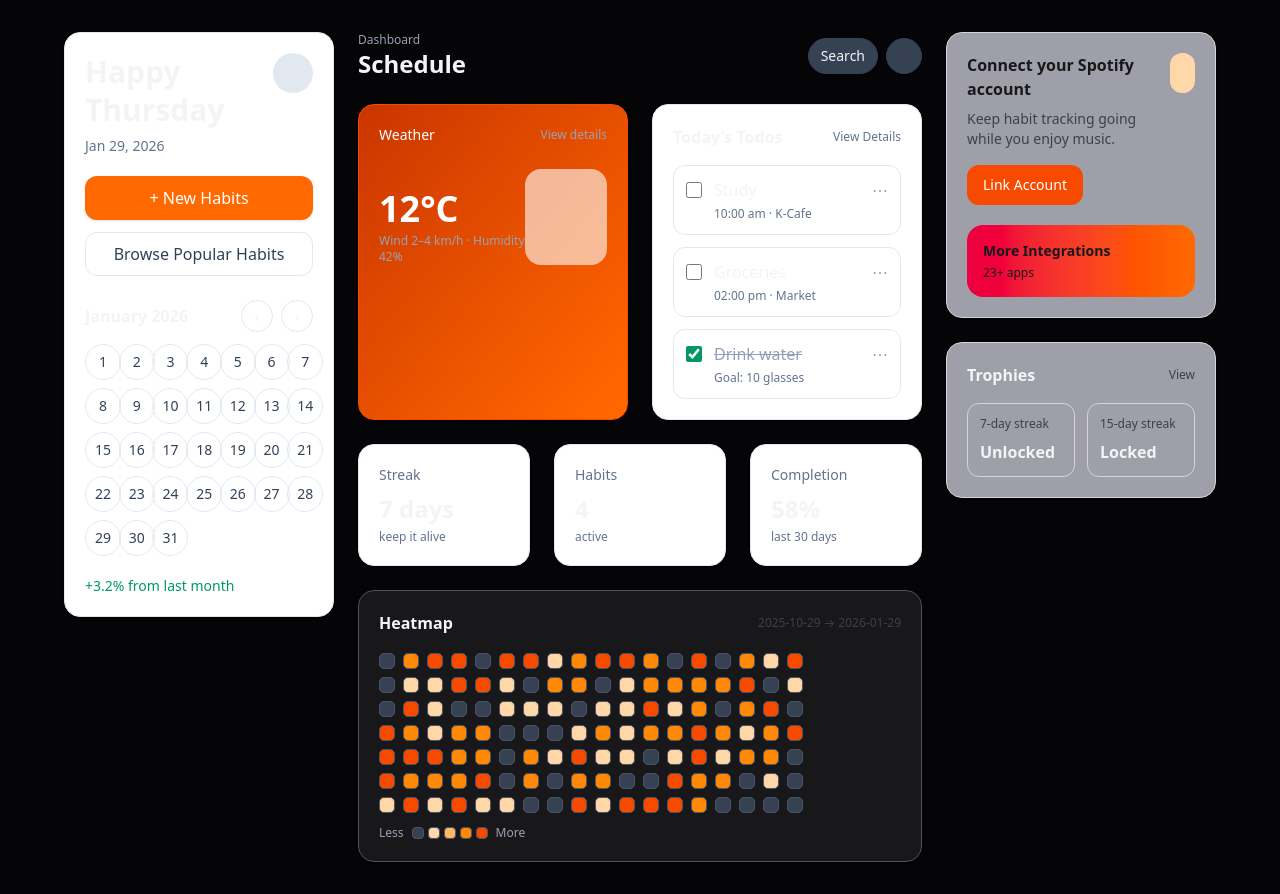
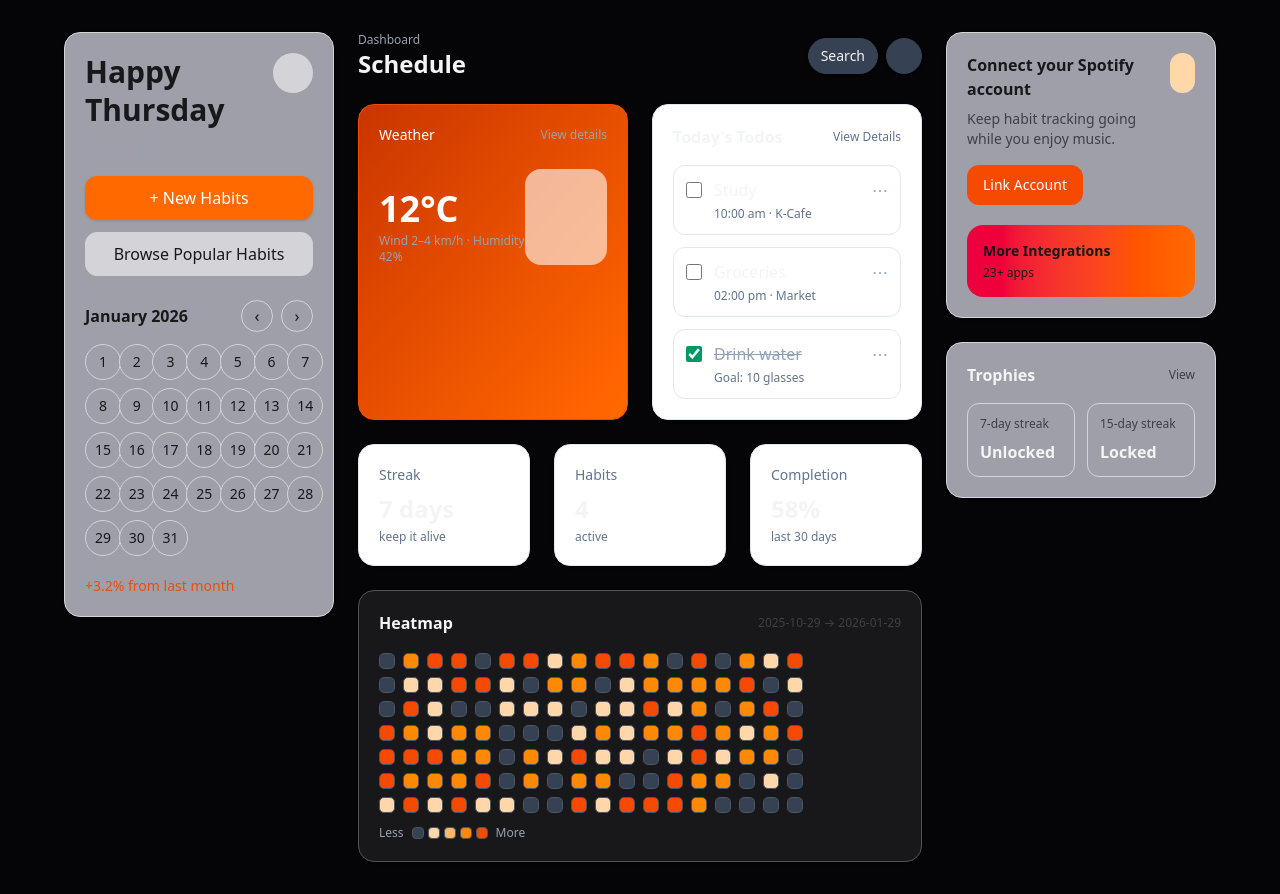
Before and after one commit to lucaskampi/habit-tracker, a Next.js app: page /dashboard in a window 1280 px wide. Built offline with nearby package versions, Linux system fonts and the light colour scheme; no server answers.

Commit message:
feat: changing color schema

```diff
--- a/src/app/dashboard/ui/Sidebar.tsx
+++ b/src/app/dashboard/ui/Sidebar.tsx
@@ -13,7 +13,7 @@ export default function Sidebar() {
   const days = Array.from({ length: daysInMonth(year, month0) }, (_, i) => i + 1);
 
   return (
-    <aside className="bg-white rounded-2xl p-5 shadow-sm border border-slate-200">
+    <aside className="bg-zinc-400 rounded-2xl p-5 shadow-sm border border-zinc-300 text-zinc-900">
       <div className="flex items-start justify-between">
         <div>
           <div className="text-3xl font-semibold leading-tight">
@@ -22,20 +22,20 @@ export default function Sidebar() {
               {now.toLocaleDateString(undefined, { weekday: "long" })}
             </span>
           </div>
-          <div className="text-sm text-slate-500 mt-2">
+          <div className="text-sm text-gray-400 mt-2">
             <span suppressHydrationWarning>
               {now.toLocaleDateString(undefined, { day: "2-digit", month: "short", year: "numeric" })}
             </span>
           </div>
         </div>
-        <div className="h-10 w-10 rounded-full bg-slate-200" />
+        <div className="h-10 w-10 rounded-full bg-zinc-300" />
       </div>
 
       <button className="mt-5 w-full h-11 rounded-xl bg-orange-500 text-white font-medium shadow-sm">
         + New Habits
       </button>
 
-      <button className="mt-3 w-full h-11 rounded-xl bg-white border border-slate-200 text-slate-700 font-medium">
+      <button className="mt-3 w-full h-11 rounded-xl bg-zinc-300 border border-zinc-300 text-zinc-900 font-medium">
         Browse Popular Habits
       </button>
 
@@ -47,8 +47,8 @@ export default function Sidebar() {
             </span>
           </div>
           <div className="flex items-center gap-2">
-            <button className="h-8 w-8 rounded-full border border-slate-200">‹</button>
-            <button className="h-8 w-8 rounded-full border border-slate-200">›</button>
+            <button className="h-8 w-8 rounded-full border border-zinc-300">‹</button>
+            <button className="h-8 w-8 rounded-full border border-zinc-300">›</button>
           </div>
         </div>
 
@@ -56,14 +56,14 @@ export default function Sidebar() {
           {days.map((d) => (
             <div
               key={d}
-              className="h-9 w-9 rounded-full border border-slate-200 text-sm flex items-center justify-center text-slate-700"
+              className="h-9 w-9 rounded-full border border-zinc-300 text-sm flex items-center justify-center text-zinc-900 bg-zinc-400"
             >
               {d}
             </div>
           ))}
         </div>
 
-        <div className="mt-5 text-sm text-emerald-600 font-medium">+3.2% from last month</div>
+        <div className="mt-5 text-sm text-orange-600 font-medium">+3.2% from last month</div>
       </div>
     </aside>
   );
```
